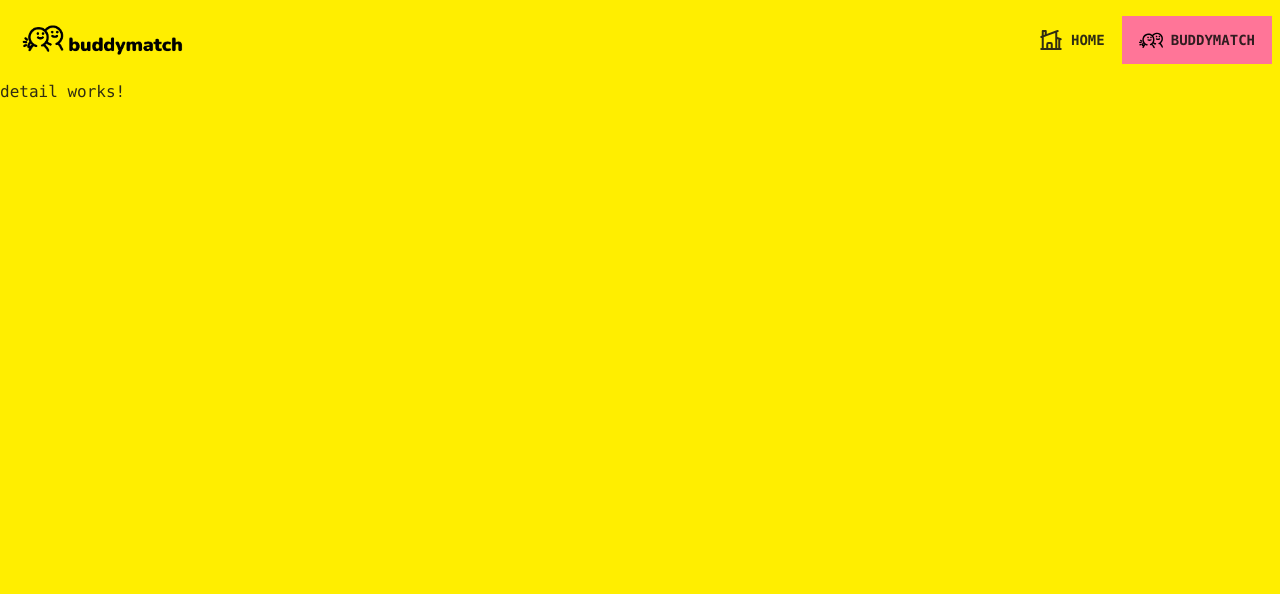
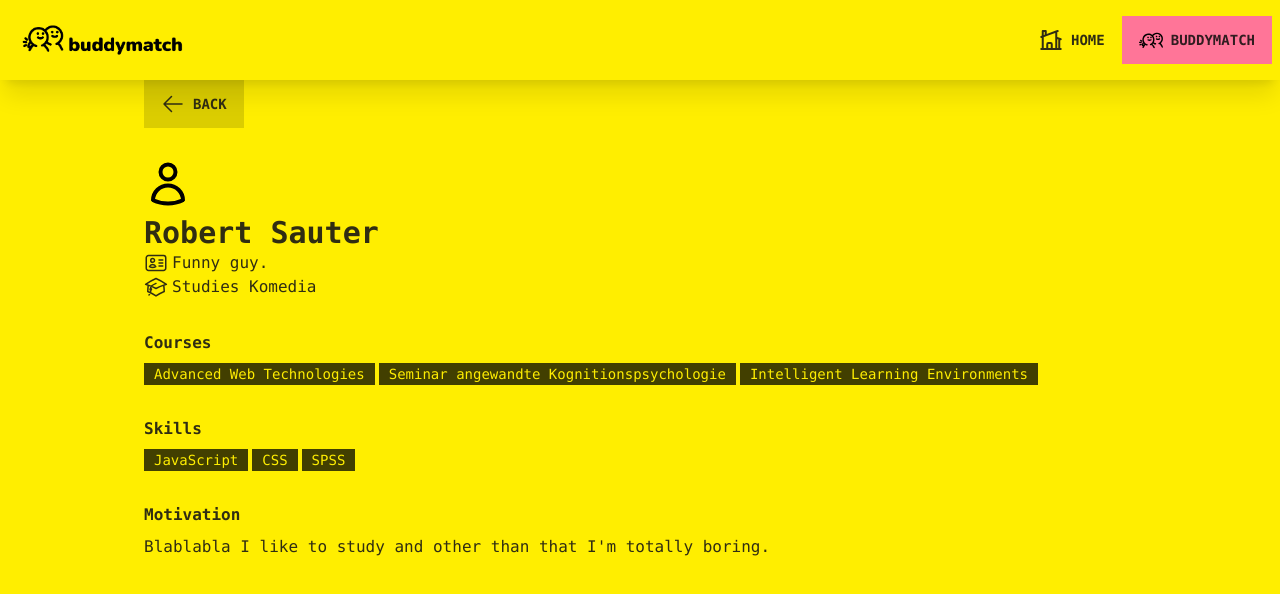
Before and after one commit to robertsauter/buddymatch-frontend, an Angular app: page /buddy-match/detail in a window 1280 px wide. Shown: the top 594 px of the page. Built offline with nearby package versions, Linux system fonts and the light colour scheme.

Commit message:
add detail page

```diff
--- a/src/app/buddy-match/buddy-match.component.html
+++ b/src/app/buddy-match/buddy-match.component.html
@@ -1,6 +1,12 @@
-<div class="main-container flex flex-col h-screen">
-    <div class="card items-start text-left bg-base-200 shadow-xl flex-1 mt-20 overflow-y-auto">
-        <div class="flex-1 card-body">
+<div class="main-container flex flex-col h-screen pt-24">
+    <div class="card items-start text-left bg-base-200 shadow-xl flex-1 overflow-y-auto">
+        <button class="btn btn-square btn-accent absolute top-0 right-0">
+            <svg xmlns="http://www.w3.org/2000/svg" fill="none" viewBox="0 0 24 24" stroke-width="2" stroke="currentColor" class="w-6 h-6">
+                <path stroke-linecap="round" stroke-linejoin="round" d="M12 3c2.755 0 5.455.232 8.083.678.533.09.917.556.917 1.096v1.044a2.25 2.25 0 01-.659 1.591l-5.432 5.432a2.25 2.25 0 00-.659 1.591v2.927a2.25 2.25 0 01-1.244 2.013L9.75 21v-6.568a2.25 2.25 0 00-.659-1.591L3.659 7.409A2.25 2.25 0 013 5.818V4.774c0-.54.384-1.006.917-1.096A48.32 48.32 0 0112 3z" />
+            </svg>
+        </button>
+        <div class="flex-1 card-body pb-0">
+            <div>
                 <div class="avatar">
                     <div class="w-12 rounded-full">
                         <img src="assets/images/user-placeholder.svg" />
@@ -19,6 +25,7 @@
                     </svg>
                     Studies Komedia
                 </span>
+            </div>
             <h3 class="font-bold sm:text-lg">Courses</h3>
             <div class="flex flex-wrap gap-1">
                 <div class="badge badge-neutral h-auto sm:text-base">Advanced Web Technologies</div>
@@ -32,18 +39,18 @@
                 <div class="badge badge-neutral h-auto sm:text-base">SPSS</div>
             </div>
         </div>
-        <div class="card-body flex-none w-full">
-            <div class="divider"></div>
+        <div class="card-body pt-0 flex-none w-full">
+            <div class="divider my-2"></div>
             <a routerLink="detail" class="btn btn-primary">See more</a>
         </div>
     </div>
-    <div class="flex items-center justify-around py-8">
-        <button type="button" class="btn btn-circle btn-error btn-lg">
+    <div class="flex items-center justify-around py-4">
+        <button type="button" class="btn btn-circle btn-error">
             <svg xmlns="http://www.w3.org/2000/svg" fill="none" viewBox="0 0 24 24" stroke-width="2" stroke="currentColor" class="w-8 h-8 text-base-100">
                 <path stroke-linecap="round" stroke-linejoin="round" d="M6 18L18 6M6 6l12 12" />
             </svg>
         </button>
-        <button type="button" class="btn btn-circle btn-success btn-lg">
+        <button type="button" class="btn btn-circle btn-success">
             <svg xmlns="http://www.w3.org/2000/svg" fill="none" viewBox="0 0 24 24" stroke-width="2" stroke="currentColor" class="w-8 h-8 text-base-100">
                 <path stroke-linecap="round" stroke-linejoin="round" d="M4.5 12.75l6 6 9-13.5" />
             </svg>
--- a/src/app/buddy-match/detail/detail.component.html
+++ b/src/app/buddy-match/detail/detail.component.html
@@ -1 +1,48 @@
-<p class="pt-20">detail works!</p>
+<div class="main-container flex flex-col pt-20 px-4 pb-8 gap-8">
+    <a routerLink="/buddy-match" class="btn w-fit">
+        <svg xmlns="http://www.w3.org/2000/svg" fill="none" viewBox="0 0 24 24" stroke-width="1.5" stroke="currentColor" class="w-6 h-6">
+            <path stroke-linecap="round" stroke-linejoin="round" d="M10.5 19.5L3 12m0 0l7.5-7.5M3 12h18" />
+        </svg>
+        Back
+    </a>
+    <div>
+        <div class="avatar">
+            <div class="w-12 rounded-full">
+                <img src="assets/images/user-placeholder.svg" />
+            </div>
+        </div>
+        <h2 class="text-3xl font-bold">Robert Sauter</h2>
+        <span class="flex items-center">
+            <svg xmlns="http://www.w3.org/2000/svg" fill="none" viewBox="0 0 24 24" stroke-width="1.5" stroke="currentColor" class="w-6 h-6 mr-1">
+                <path stroke-linecap="round" stroke-linejoin="round" d="M15 9h3.75M15 12h3.75M15 15h3.75M4.5 19.5h15a2.25 2.25 0 002.25-2.25V6.75A2.25 2.25 0 0019.5 4.5h-15a2.25 2.25 0 00-2.25 2.25v10.5A2.25 2.25 0 004.5 19.5zm6-10.125a1.875 1.875 0 11-3.75 0 1.875 1.875 0 013.75 0zm1.294 6.336a6.721 6.721 0 01-3.17.789 6.721 6.721 0 01-3.168-.789 3.376 3.376 0 016.338 0z" />
+            </svg>
+            Funny guy.
+        </span>
+        <span class="flex items-center">
+            <svg xmlns="http://www.w3.org/2000/svg" fill="none" viewBox="0 0 24 24" stroke-width="1.5" stroke="currentColor" class="w-6 h-6 mr-1">
+                <path stroke-linecap="round" stroke-linejoin="round" d="M4.26 10.147a60.436 60.436 0 00-.491 6.347A48.627 48.627 0 0112 20.904a48.627 48.627 0 018.232-4.41 60.46 60.46 0 00-.491-6.347m-15.482 0a50.57 50.57 0 00-2.658-.813A59.905 59.905 0 0112 3.493a59.902 59.902 0 0110.399 5.84c-.896.248-1.783.52-2.658.814m-15.482 0A50.697 50.697 0 0112 13.489a50.702 50.702 0 017.74-3.342M6.75 15a.75.75 0 100-1.5.75.75 0 000 1.5zm0 0v-3.675A55.378 55.378 0 0112 8.443m-7.007 11.55A5.981 5.981 0 006.75 15.75v-1.5" />
+            </svg>
+            Studies Komedia
+        </span>
+    </div>
+    <div>
+        <h3 class="font-bold mb-2">Courses</h3>
+        <div class="flex flex-wrap gap-1">
+            <div class="badge badge-neutral h-auto">Advanced Web Technologies</div>
+            <div class="badge badge-neutral h-auto">Seminar angewandte Kognitionspsychologie</div>
+            <div class="badge badge-neutral h-auto">Intelligent Learning Environments</div>
+        </div>
+    </div>
+    <div>
+        <h3 class="font-bold mb-2">Skills</h3>
+        <div class="flex flex-wrap gap-1">
+            <div class="badge badge-neutral h-auto">JavaScript</div>
+            <div class="badge badge-neutral h-auto">CSS</div>
+            <div class="badge badge-neutral h-auto">SPSS</div>
+        </div>
+    </div>
+    <div>
+        <h3 class="font-bold mb-2">Motivation</h3>
+        <p>Blablabla I like to study and other than that I'm totally boring.</p>
+    </div>
+</div>
--- a/src/app/shared/navbar/navbar.component.html
+++ b/src/app/shared/navbar/navbar.component.html
@@ -1,4 +1,4 @@
-<div class="navbar fixed bg-neutral-content z-10">
+<div class="navbar fixed bg-neutral-content z-10 shadow-xl">
     <div class="flex-1">
         <a routerLink="/landing">
             <img class="w-48" src="assets/images/logo-fitted.png" />
```
Lines whose indentation alone changed are shown as unchanged.
